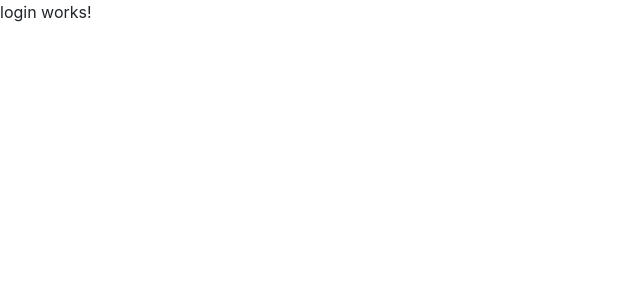
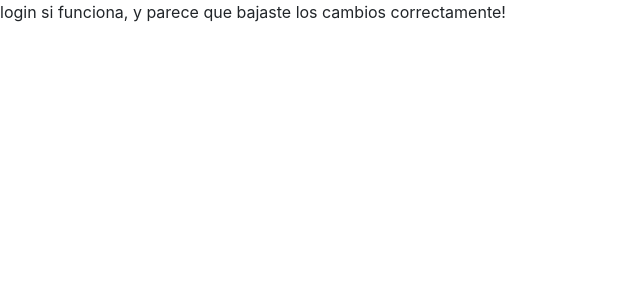
Before and after one commit to desarrollowebp/SIIT, an Angular app: page /login in a window 1280 px wide. Shown: the top 300 px of the page, without its empty margins (0-640 px from the left). Built offline with nearby package versions, Linux system fonts and the light colour scheme.

Commit message:
Commit inicial de login

```diff
--- a/src/app/login/login.component.html
+++ b/src/app/login/login.component.html
@@ -1,3 +1,3 @@
 <p>
-  login works!
+  login si funciona, y parece que bajaste los cambios correctamente!
 </p>
```
